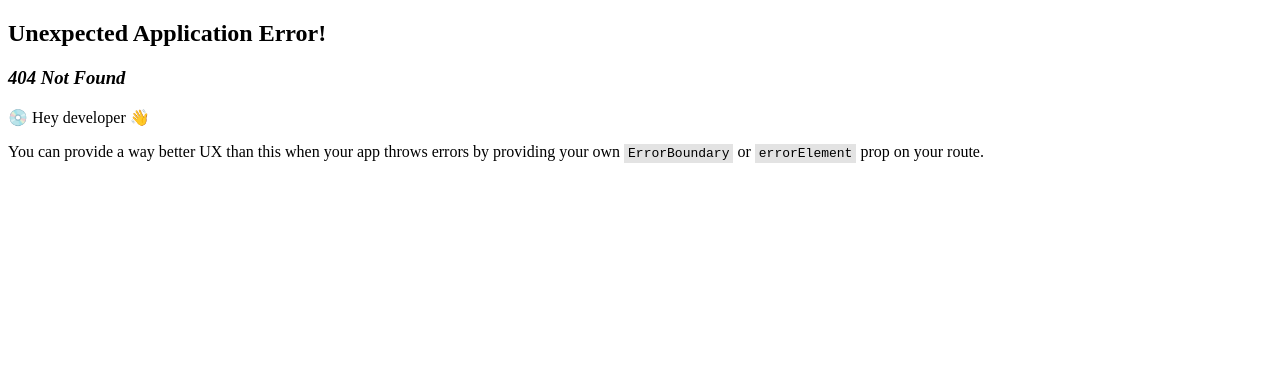
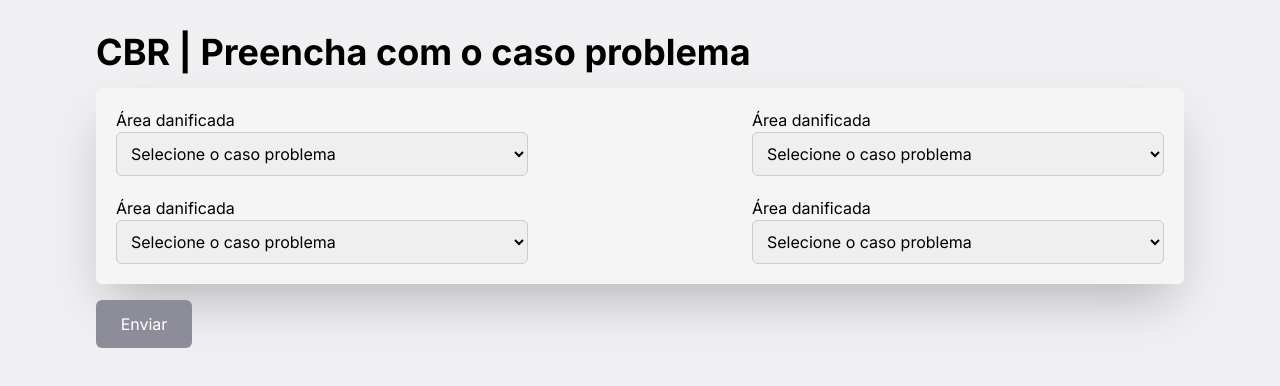
Before and after one commit to FelipeFerreiraDev/Trabalho-I.A-RBC, a React (Vite) app in the folder Front-end/similaridade-ia/: page /casos in a window 1280 px wide. Before the commit this address had no page. Shown: the top 386 px of the page. Built offline with nearby package versions, Linux system fonts and the light colour scheme.

Commit message:
:lipstick: feat forms casos

```diff
--- a/Front-end/similaridade-ia/package.json
+++ b/Front-end/similaridade-ia/package.json
@@ -14,7 +14,8 @@
     "react": "^18.2.0",
     "react-dom": "^18.2.0",
     "react-router-dom": "^6.4.5",
-    "sort-by": "^1.2.0"
+    "sort-by": "^1.2.0",
+    "xlsx": "^0.18.5"
   },
   "devDependencies": {
     "@types/react": "^18.0.26",
--- a/Front-end/similaridade-ia/src/App.tsx
+++ b/Front-end/similaridade-ia/src/App.tsx
@@ -1,5 +1,3 @@
-import './styles/global.css';
-
 export function App() {
   return (
    <h1 className='font-bold text-5xl text-violet-500'>Hello World</h1>
--- /dev/null
+++ b/Front-end/similaridade-ia/src/view/casos/index.tsx
@@ -0,0 +1,53 @@
+import { useState } from "react"
+
+export function Casos() {
+  const [casosProblema, setCasosProblema] = useState<[]>([])
+  return (
+    <section className="h-scree">
+      <div>
+        <h1>CBR | Preencha com o caso problema</h1>
+      </div>
+      <form className="grid grid-cols-2 gap-x-56 gap-y-5 h-full shadow-2xl bg-[#f5f5f5] p-5 rounded-md">
+        <div className="">
+          <label>Área danificada</label>
+          <select className="">
+            <option value="">Selecione o caso problema</option>
+            {casosProblema.map((casoProblema) => (
+              <option value={casoProblema}>{casoProblema}</option>
+            ))}
+          </select>
+        </div>
+        <div>
+          <label>Área danificada</label>
+          <select className="">
+            <option value="">Selecione o caso problema</option>
+            {casosProblema.map((casoProblema) => (
+              <option value={casoProblema}>{casoProblema}</option>
+            ))}
+          </select>
+        </div>
+        <div>
+          <label>Área danificada</label>
+          <select className="">
+            <option value="">Selecione o caso problema</option>
+            {casosProblema.map((casoProblema) => (
+              <option value={casoProblema}>{casoProblema}</option>
+            ))}
+          </select>
+        </div>
+        <div>
+          <label>Área danificada</label>
+          <select className="">
+            <option value="">Selecione o caso problema</option>
+            {casosProblema.map((casoProblema) => (
+              <option value={casoProblema}>{casoProblema}</option>
+            ))}
+          </select>
+        </div>
+      </form>
+      <div className="flex w-24 mt-4">
+        <button type="submit" className="bg-gray-300 duration-500">Enviar</button>
+      </div>
+    </section>
+  )
+}
--- a/Front-end/similaridade-ia/src/view/home/index.tsx
+++ /dev/null
@@ -1,7 +0,0 @@
-export function Home() {
-  return (
-    <div className="container">
-      <h1>Home</h1>
-    </div>
-  )
-}
```
Also changed, not shown: Front-end/similaridade-ia/src/main.tsx (+6 -9 lines), 2 other files (tests, documents, lock files or other folders).
